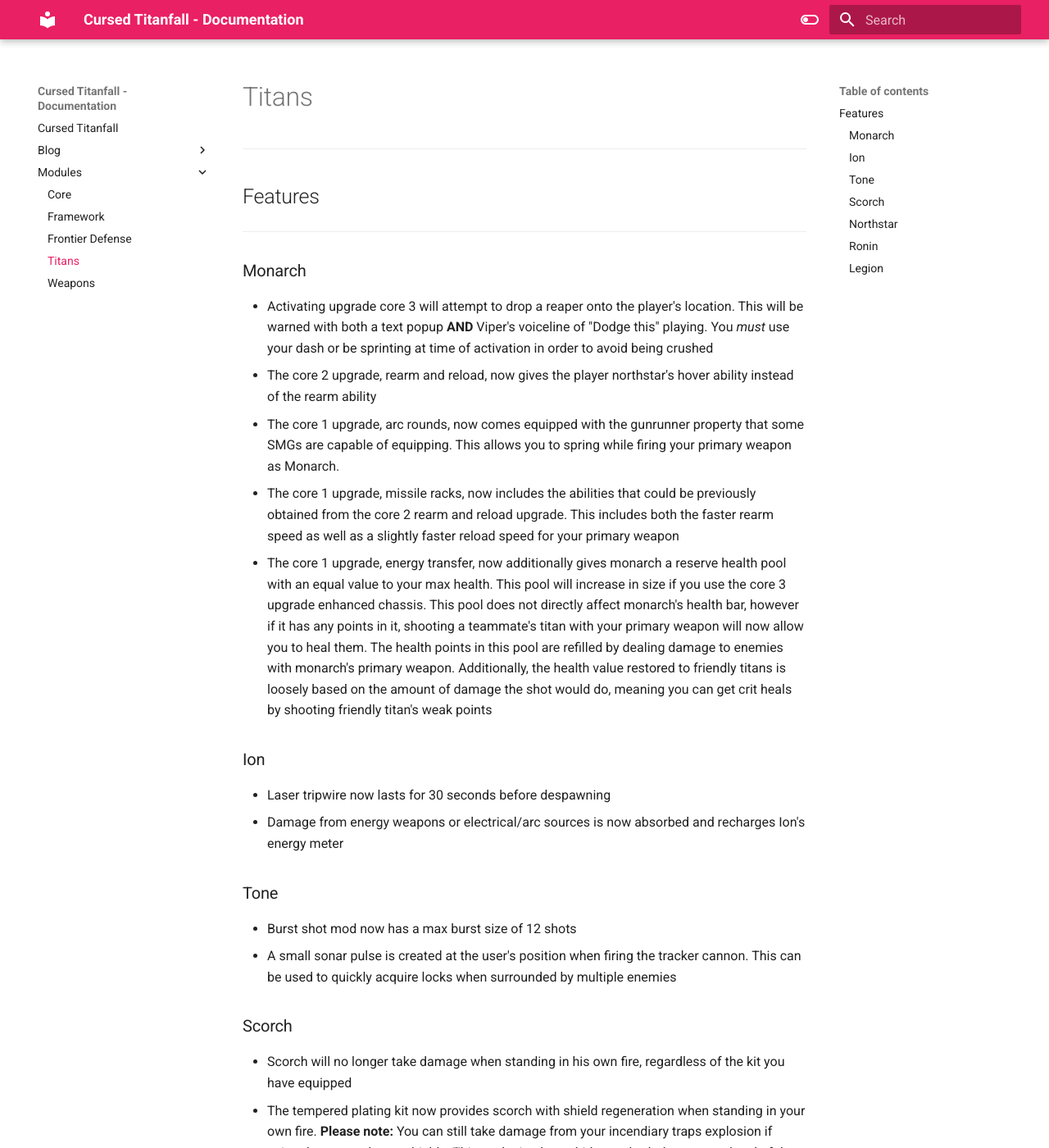
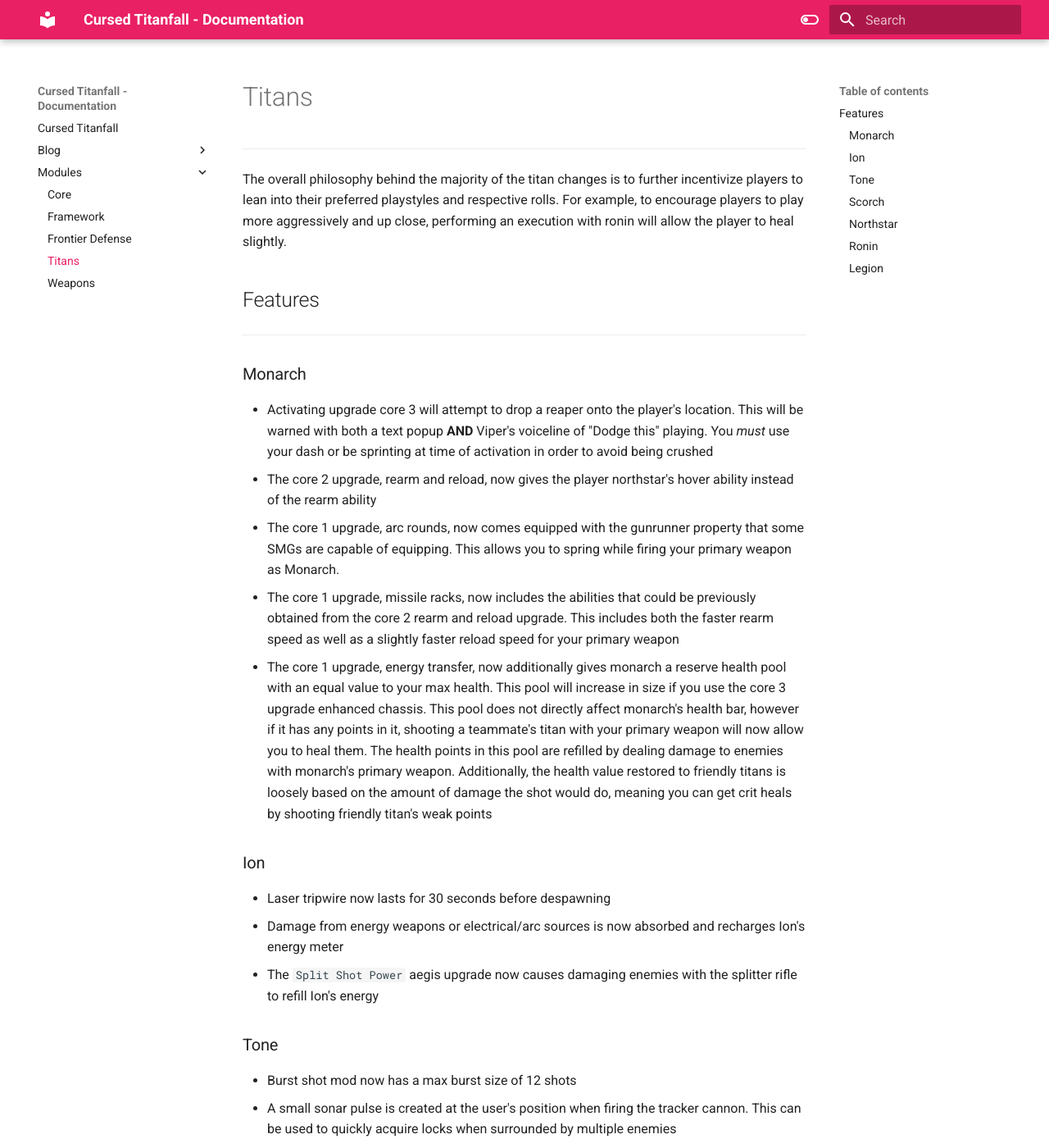
Before and after one commit to SDarkMagic/cursed-titanfall-docs, an MkDocs documentation site: the page built from docs/modules/Titans.md, in a window 1280 px wide and 1400 px high. Shown: the whole window at 82% size. Built offline with MkDocs 1.6.1 and Material for MkDocs 9.7.7, drawn with Linux system fonts in a browser that asks for light colours.

Commit message:
Update docs

```diff
--- a/docs/modules/Titans.md
+++ b/docs/modules/Titans.md
@@ -1,5 +1,6 @@
 # Titans
 ------------
+The overall philosophy behind the majority of the titan changes is to further incentivize players to lean into their preferred playstyles and respective rolls. For example, to encourage players to play more aggressively and up close, performing an execution with ronin will allow the player to heal slightly.
 ## Features
 ----------------
 ### Monarch
@@ -11,6 +12,7 @@
 ### Ion
 - Laser tripwire now lasts for 30 seconds before despawning
 - Damage from energy weapons or electrical/arc sources is now absorbed and recharges Ion's energy meter
+- The `Split Shot Power` aegis upgrade now causes damaging enemies with the splitter rifle to refill Ion's energy
 ### Tone
 - Burst shot mod now has a max burst size of 12 shots
 - A small sonar pulse is created at the user's position when firing the tracker cannon. This can be used to quickly acquire locks when surrounded by multiple enemies
```
Also changed, not shown: docs/modules/Weapons.md (+1 -2 lines).
